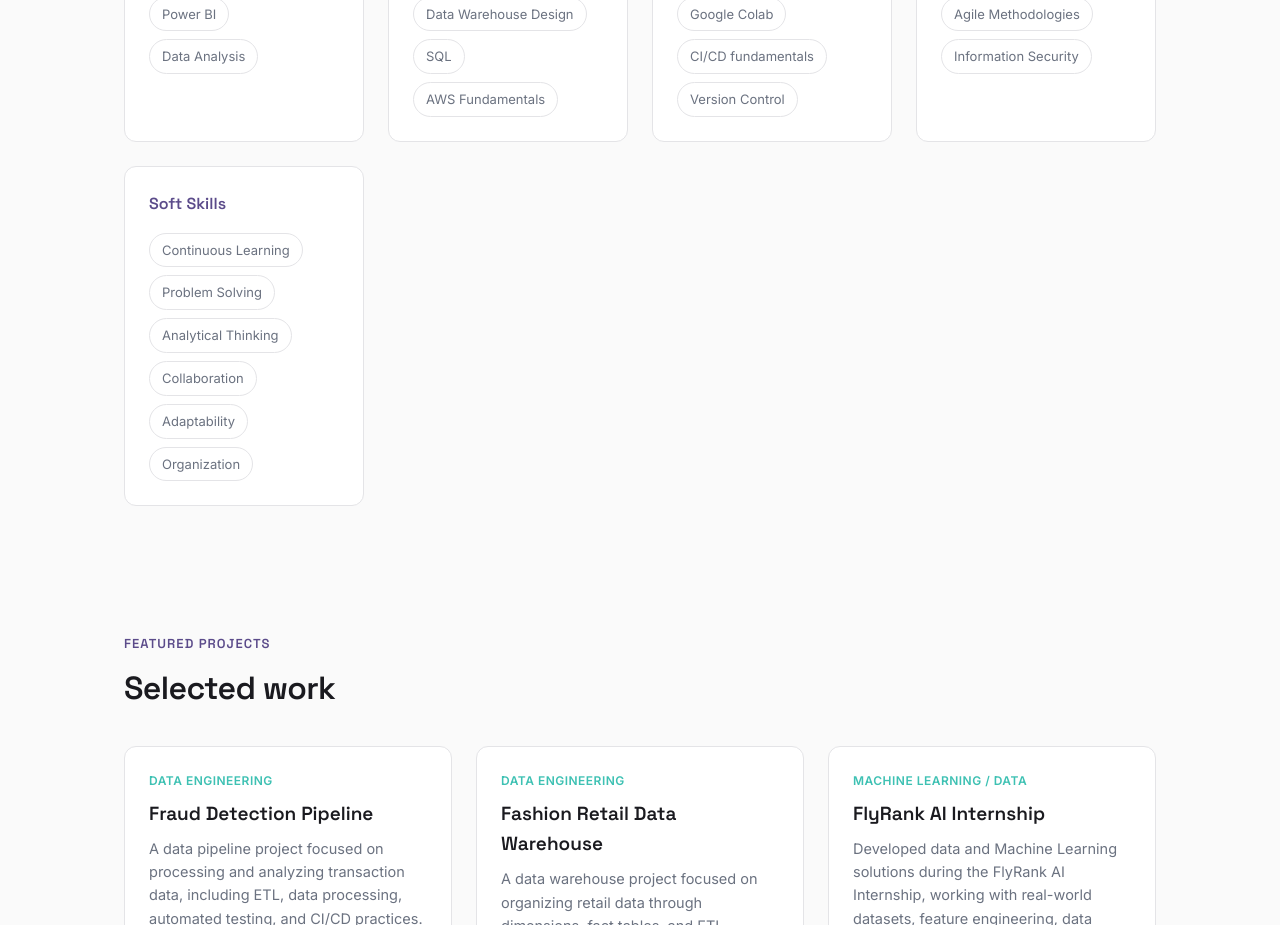
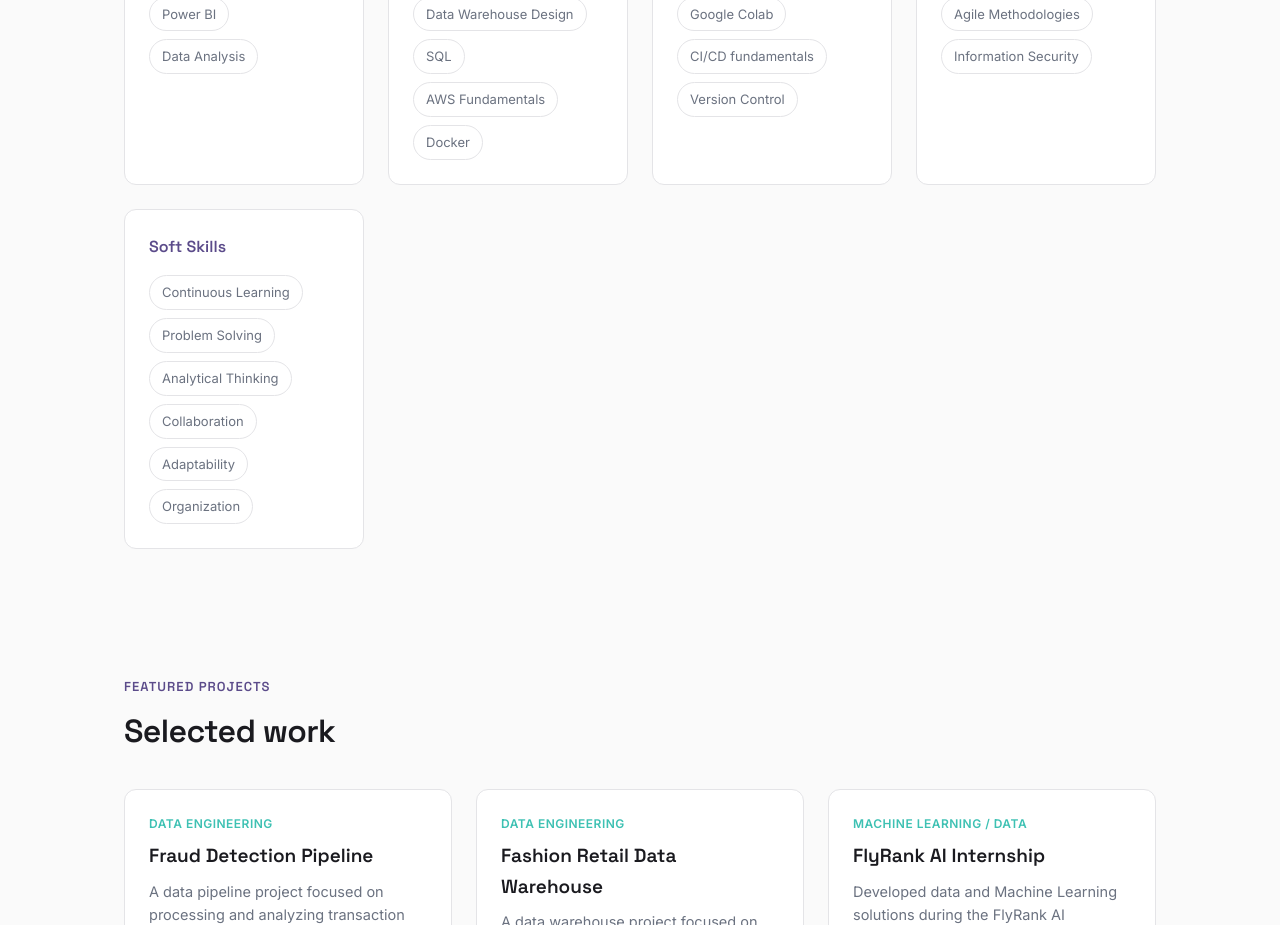
Before and after one commit to itgirlhightech/portifolio-flyrank, a React (Vite) app: page / in a window 1280 px wide. Shown: the part 1400-2325 px from the top of the page. Built offline with nearby package versions, Linux system fonts and the light colour scheme.

Commit message:
profile updated

```diff
--- a/src/data/profile.js
+++ b/src/data/profile.js
@@ -25,7 +25,7 @@ export const skillCategories = [
   },
   {
     title: 'Data Engineering',
-    skills: ['ETL Pipelines', 'Apache Airflow', 'Data Warehouse Design', 'SQL', 'AWS Fundamentals'],
+    skills: ['ETL Pipelines', 'Apache Airflow', 'Data Warehouse Design', 'SQL', 'AWS Fundamentals', 'Docker'],
   },
   {
     title: 'Tools & Infrastructure',
```
